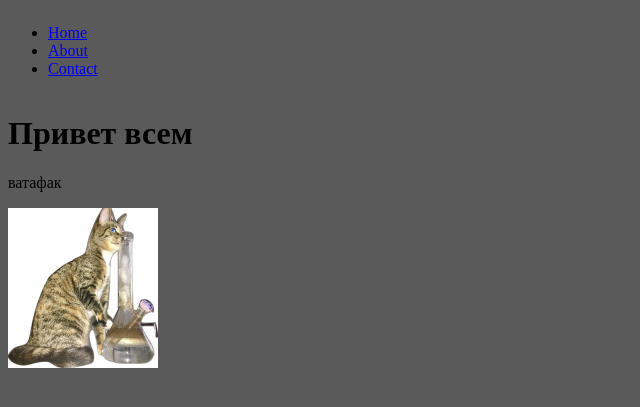
After one commit to KIllquestlll/new12, a Django app: page //1/ in a window 1280 px wide. The commit adds this page. Shown: the top 407 px of the page, without its empty margins (0-640 px from the left). Run offline with Django 5.2, Linux system fonts and the light colour scheme; data comes from the database, SQL or seed files in the repository; both versions use the stored data as it was after the commit.

Commit message:
<id:models> working img

```diff
--- a/enf/main/templates/main/base.html
+++ b/enf/main/templates/main/base.html
@@ -14,7 +14,7 @@
     <header>
         <nav>
             <ul>
-                <li><a href="#">Home</a></li>
+                <li><a href="{% url "index" %}">Home</a></li>
                 <li><a href="#">About</a></li>
                 <li><a href="#">Contact</a></li>
             </ul>
--- a/enf/main/templates/main/index.html
+++ b/enf/main/templates/main/index.html
@@ -4,7 +4,8 @@
 
         <h1>{{post.title}}</h1>
         <p>{{post.description}}</p>
-        <img src="{{post.img}}" alt="">
+        <img src="{{post.img.url}}" alt="">
+        <a href="{% url  'post_detail' pk=post.pk %}">кликни</a>
 
     {% endfor %}
 {%endblock%}
--- /dev/null
+++ b/enf/main/templates/main/post_detail.html
@@ -0,0 +1,8 @@
+{% extends 'main/base.html'%}
+{% block content%}
+
+    <h1>{{post.title}}</h1>
+    <p>{{post.description}}</p>
+    <img src="{{post.img.url}}" alt="">
+
+{% endblock %}
--- a/enf/main/urls.py
+++ b/enf/main/urls.py
@@ -5,4 +5,5 @@ from . import views
 
 urlpatterns = [
     path('',views.index, name='index'),
+    path('/<int:pk>/',views.post_detail,name='post_detail')
 ]
--- a/enf/main/views.py
+++ b/enf/main/views.py
@@ -1,4 +1,4 @@
-from django.shortcuts import render
+from django.shortcuts import render,get_object_or_404
 from . models import Post
 
 # Create your views here.
@@ -6,3 +6,8 @@ from . models import Post
 def index(request):
     posts = Post.objects.all()
     return render(request, 'main/index.html',{'posts':posts})
+
+
+def post_detail(request,pk):
+    post = get_object_or_404(Post,pk=pk)
+    return render(request,'main/post_detail.html',{'post':post})
--- a/enf/static/main/css/style.css
+++ b/enf/static/main/css/style.css
@@ -5,3 +5,8 @@ body{
 nav{
     display: flex;
 }
+
+img{
+    width: 150px;
+    height: 160px;
+}
```
Also changed, not shown: enf/db.sqlite3, enf/media/inedx.html (deleted), enf/media/media/29/-jdNc-Gq5ZSkVQxNCqXZ_JhHqgk_WK2XclR20f54tU1gPxPS6X04YOV7XLl6IvUhYf2gcLyZmJWld5q_uJEqQcO.jpg (added).
